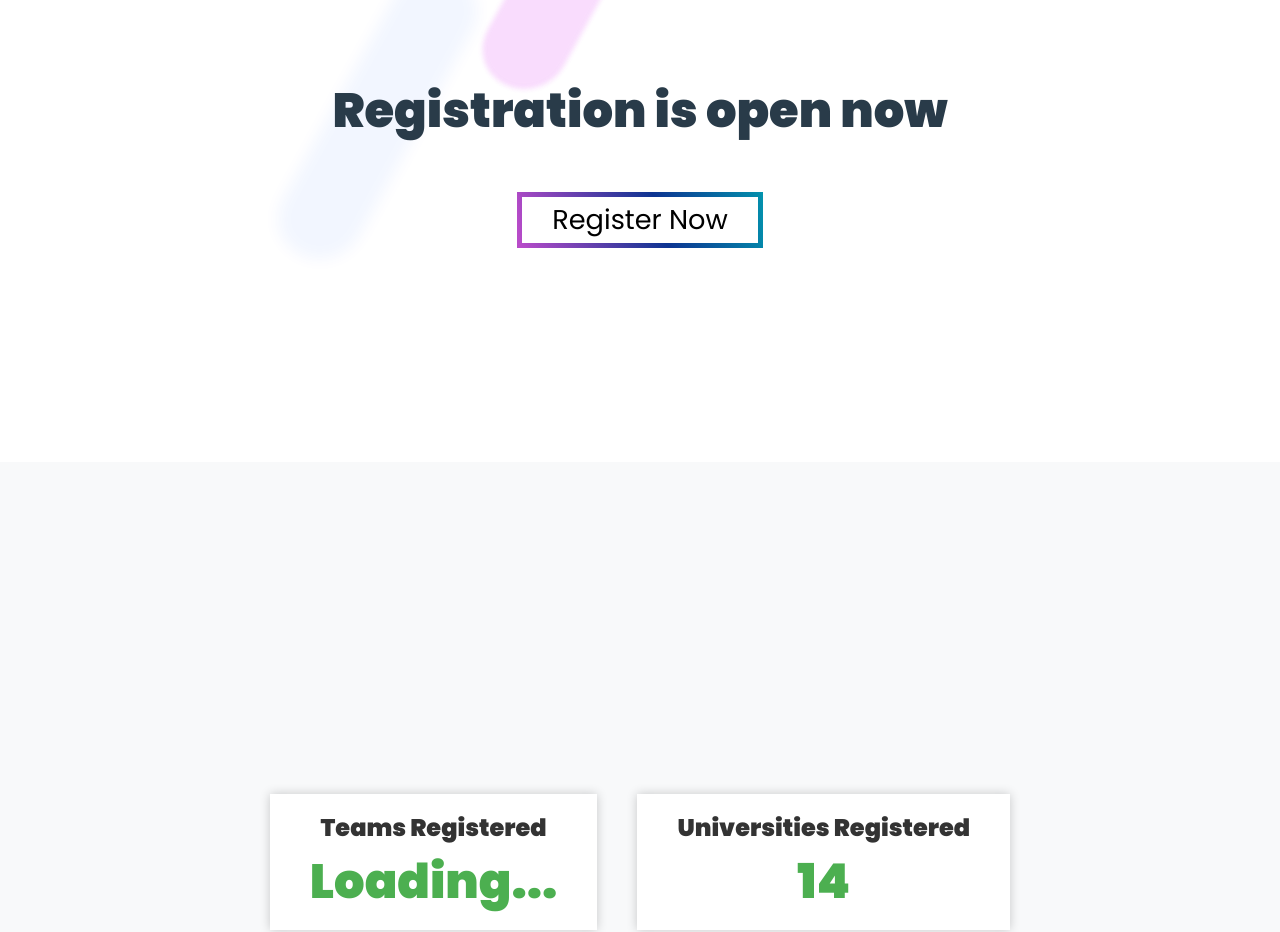
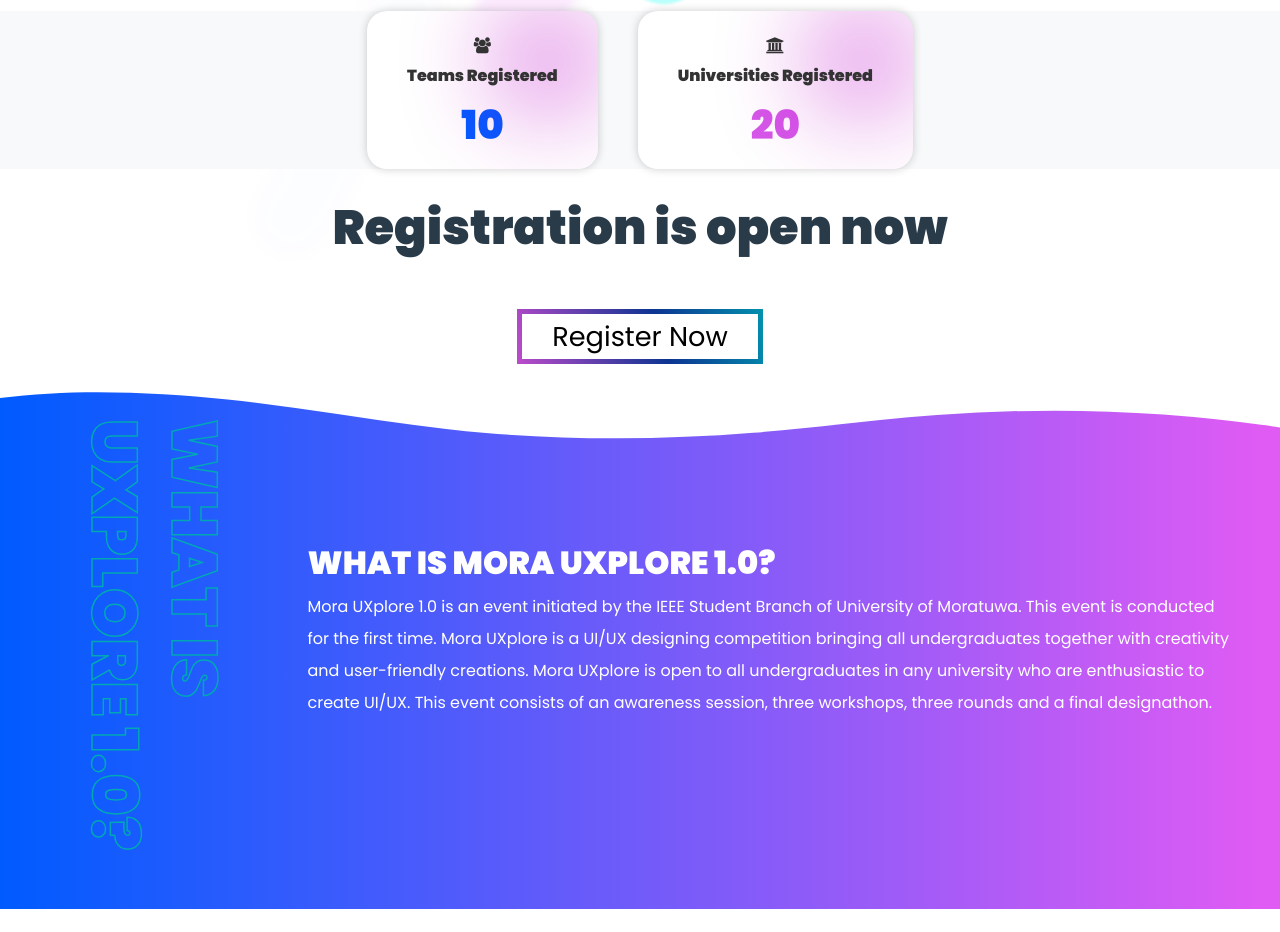
Before and after one commit to tharindu432/Mora-UXplore1.0-official-website, a React (Create React App) app in the folder client/: page /dashboard in a window 1280 px wide. Shown: the part 402-1334 px from the top of the page. Built offline with nearby package versions, Linux system fonts and the light colour scheme; no server answers.

Commit message:
Counting animation
imported CountUp module

```diff
--- a/client/package.json
+++ b/client/package.json
@@ -9,6 +9,7 @@
     "@testing-library/user-event": "^13.5.0",
     "axios": "^1.3.4",
     "react": "^18.2.0",
+    "react-countup": "^6.4.2",
     "react-dom": "^18.2.0",
     "react-icons": "^4.8.0",
     "react-router-dom": "^6.10.0",
--- a/client/public/index.html
+++ b/client/public/index.html
@@ -19,6 +19,8 @@
       href="https://fonts.googleapis.com/css2?family=Poppins:wght@900&display=swap"
       rel="stylesheet"
     />
+    <link rel="stylesheet" href="https://maxcdn.bootstrapcdn.com/font-awesome/4.4.0/css/font-awesome.min.css">
+
     <link rel="apple-touch-icon" href="%PUBLIC_URL%/logo192.png" />
     <script defer src="index.js"></script>
 
--- a/client/src/App.css
+++ b/client/src/App.css
@@ -532,7 +532,7 @@ nav .nav-buttons .btn {
 .landing {
   position: relative;
   /* padding-top: 10rem; */
-  height: 100vh;
+  /* height: 100vh; */
   display: block;
   margin-top: 4rem;
 }
@@ -566,7 +566,7 @@ section .logo-img {
 }
 section .countdown {
   margin: auto;
-  margin-top: 50px;
+  margin-top: 10px;
   place-self: center;
   display: grid;
   grid-template-rows: 1fr 1fr;
@@ -581,7 +581,7 @@ section .countdown-time {
 section .countdown h1 {
   font-size: 3rem;
   font-weight: 500;
-  margin: 20px auto;
+  margin: 10px auto;
 }
 .hr-line {
   width: 100%;
@@ -1321,7 +1321,7 @@ nav .nav-buttons .btn {
 }
 .landing {
   position: relative;
-  height: 100vh;
+  /* height: 100vh; */
   display: block;
   margin-top: 4rem;
 }
@@ -1330,6 +1330,7 @@ section {
 }
 section .logo {
   display: flex;
+  position: relative;
   justify-content: center;
   align-content: center;
   max-width: 600px;
@@ -1354,7 +1355,7 @@ section .logo-img {
 }
 section .countdown {
   margin: auto;
-  margin-top: 50px;
+  margin-top: 10px;
   place-self: center;
   display: grid;
   grid-template-rows: 1fr 1fr;
@@ -1630,5 +1631,5 @@ section .countdown h1 {
 }
 .logo img{
   position: absolute;
-  height: 40%;
-}
+  height: 100%;
+}
--- a/client/src/components/layout/Landing.js
+++ b/client/src/components/layout/Landing.js
@@ -75,10 +75,10 @@ const Landing = ({ contact, about }) => {
             />
           </svg>
         </div>
+      <RegistrationCount/>
         <CountDown/>
 
       </section>
-      <RegistrationCount/>
       <section ref={about} id='about' className='about '>
         <div className='custom-shape-divider-top-1679898776'>
           <svg
--- a/client/src/components/layout/RegistrationCount.css
+++ b/client/src/components/layout/RegistrationCount.css
@@ -2,11 +2,11 @@
     display: flex;
     justify-content: center;
     align-items: center;
-    height: 100vh;
     background-color: #f8f9fa;
   }
 
   .count-card {
+    position: relative;
     display: flex;
     flex-direction: column;
     justify-content: center;
@@ -15,17 +15,38 @@
     padding: 20px 40px;
     background-color: #fff;
     box-shadow: 0 0 10px 0 rgba(0, 0, 0, 0.2);
+    border-radius: 20px;
+    font-size: 1rem;
+    overflow: hidden;
   }
 
   .count-label {
-    font-size: 24px;
+    text-align: center;
+    /* font-size: 24px; */
     font-weight: bold;
     color: #333;
     margin-bottom: 10px;
+    line-height: 30px;
+    z-index: 2;
   }
 
   .count-number {
-    font-size: 48px;
+    font-size: 2.5rem;
     font-weight: bold;
-    color: #4CAF50;
+
   }
+
+  .count-card::after {
+    content: "";
+    position: absolute;
+    height: 100px;
+    z-index: 1;
+    top: 0;
+    right: 0;
+    width: 100px;
+    border-radius: 50%;
+    opacity: 0.6;
+    filter: blur(50px);
+    background-color: #333;
+    animation: bgcolor 4.5s infinite ease;
+  }
--- a/client/src/components/layout/RegistrationCount.js
+++ b/client/src/components/layout/RegistrationCount.js
@@ -1,9 +1,11 @@
 import React, { useState, useEffect } from 'react';
 import './RegistrationCount.css';
 import { API_URL } from "../constants";
+import CountUp from "react-countup";
+
 
 function RegistrationCount() {
-  const [teamCount, setTeamCount] = useState(null);
+  const [teamCount, setTeamCount] = useState(10);
 
   useEffect(() => {
     fetch(`${API_URL}/teams/teamcount`)
@@ -20,12 +22,15 @@ function RegistrationCount() {
   return (
     <div className="registration-count">
       <div className="count-card">
-        <div className="count-label">Teams Registered</div>
-        <div className="count-number">{teamCount !== null ? teamCount : 'Loading...'}</div>
+        <div className="count-label"><i class="fa fa-users" aria-hidden="true"></i> <br/>Teams Registered</div>
+        {/* <div className="count-number">{teamCount !== null ? teamCount : 'Loading...'}</div> */}
+        <CountUp style={{color: '#005bff'}} duration={5} end={teamCount} className="count-number"/>
       </div>
       <div className="count-card">
-        <div className="count-label">Universities Registered</div>
-        <div className="count-number">14</div>
+        <div className="count-label"><i class="fa fa-university" aria-hidden="true"></i>
+ <br/>Universities Registered</div>
+        {/* <div className="count-number">14</div> */}
+        <CountUp style={{color: '#d557e8'}} duration={5} end={20} className="count-number"/>
       </div>
     </div>
   );
```
Also changed, not shown: 1 other file (tests, documents, lock files or other folders).
